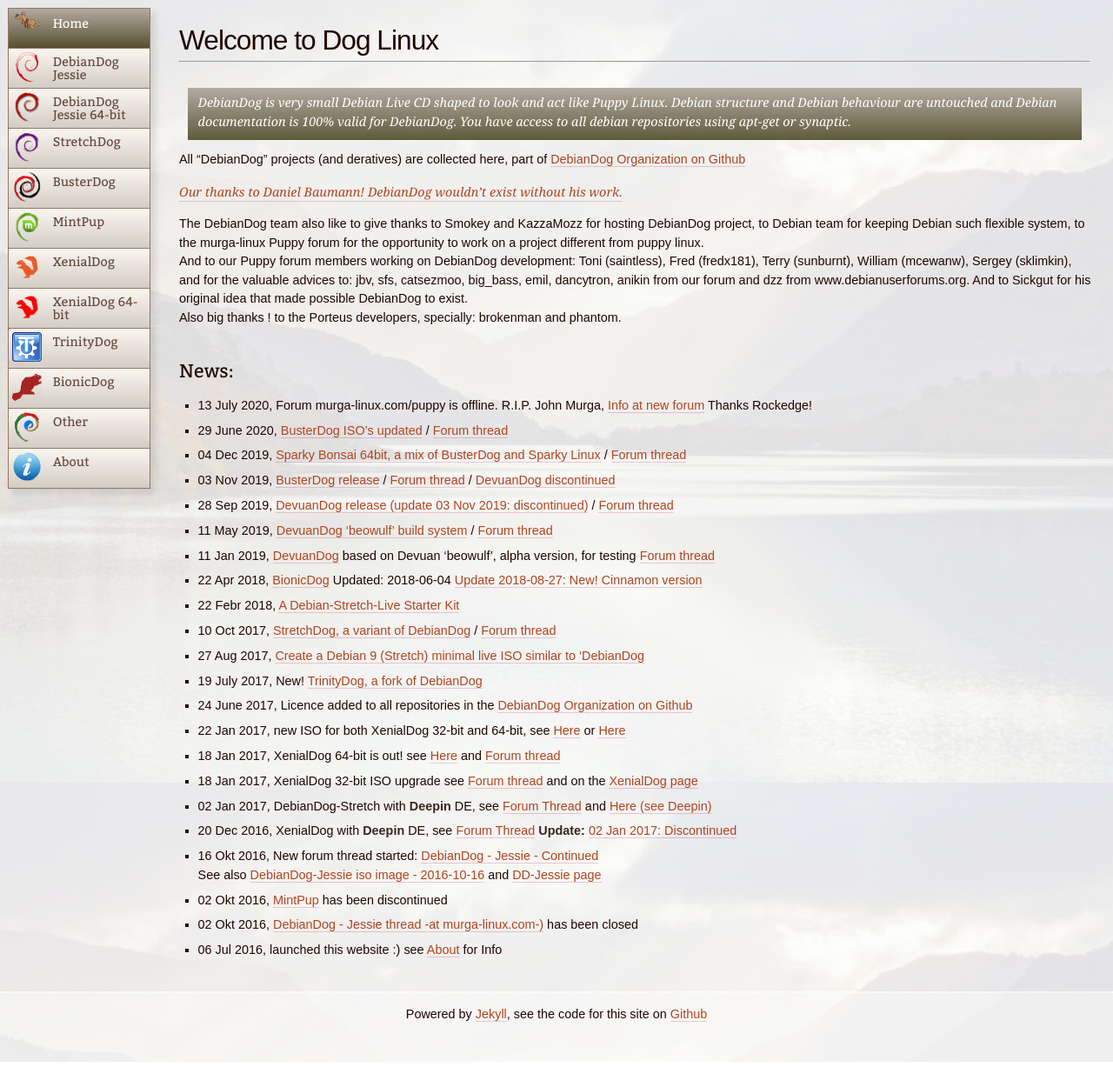
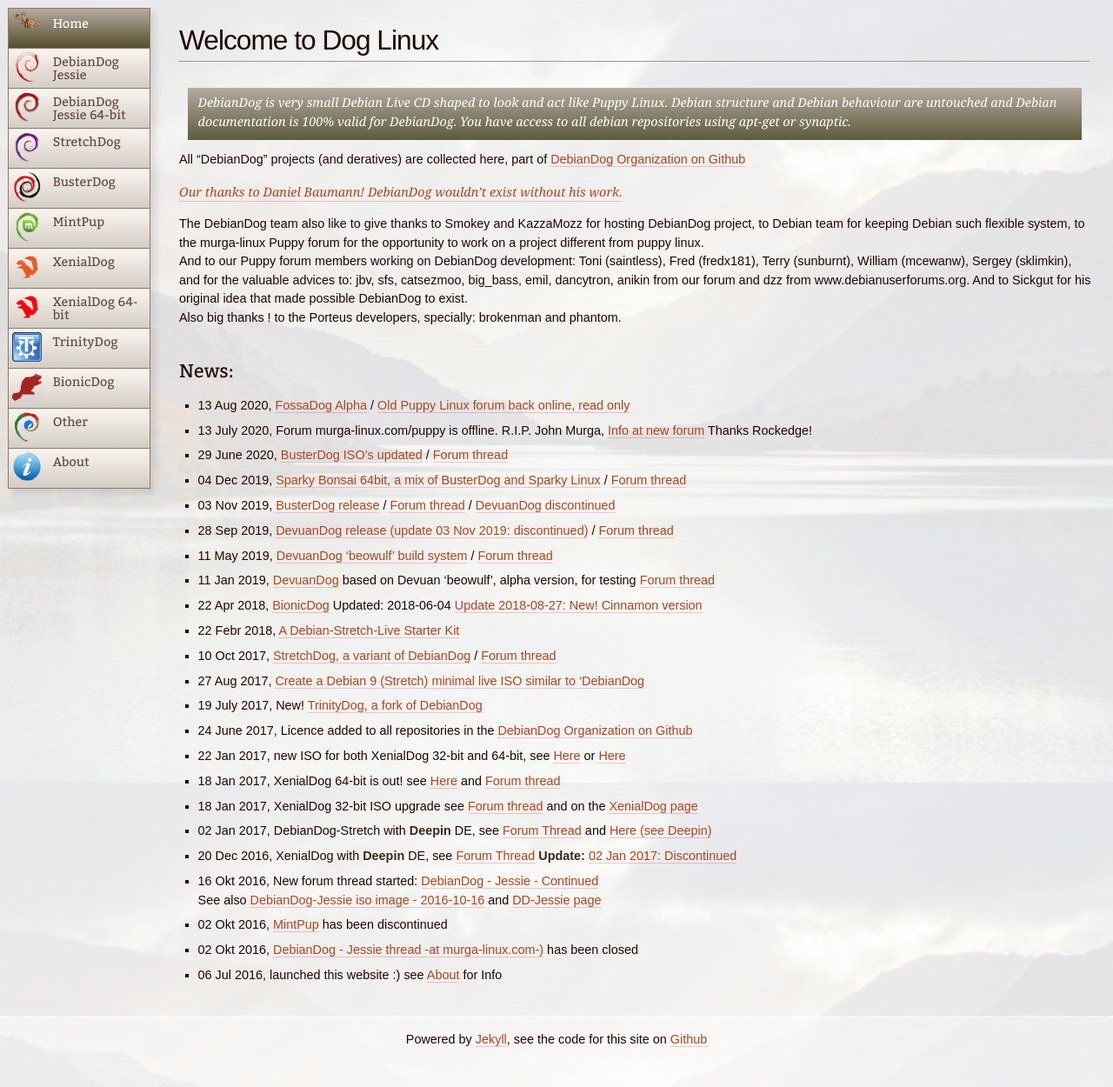
Before and after one commit to DebianDog/doglinux, a Jekyll site: the page built from index.md, in a window 1280 px wide and 1250 px high. Shown: the whole window at 87% size. Built offline with Jekyll 4.4.1, drawn with Linux system fonts in a browser that asks for light colours.

Commit message:
Added to News: FossaDog and old murga-linux forum back online

```diff
--- a/index.md
+++ b/index.md
@@ -21,6 +21,8 @@ Also big thanks ! to the Porteus developers, specially: brokenman and phantom.
 <br>
 
 ## News:
+
+- 13 Aug 2020, [FossaDog Alpha](https://github.com/DebianDog/FossaDog#fossadog-ubuntu-2004-focal-fossa-lts-64-bit){:target="_blank"} / [Old Puppy Linux forum back online, read only](http://oldforum.puppylinux.com/){:target="_blank"}
 
 - 13 July 2020, Forum murga-linux.com/puppy is offline. R.I.P. John Murga, [Info at new forum](https://puppylinux.rockedge.org/viewtopic.php?f=4&t=58){:target="_blank"} Thanks Rockedge!
 
```
